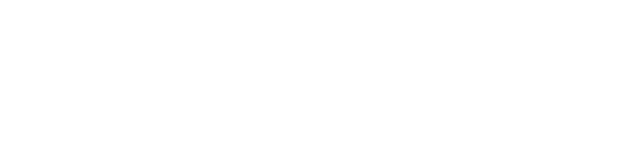
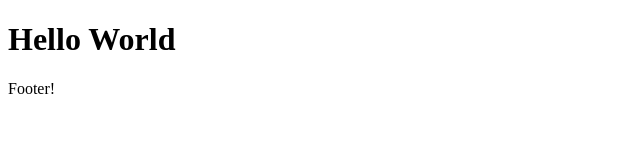
Before and after one commit to maks2809/my-task-2, a plain HTML site: page index.html in a window 1280 px wide. Shown: the whole page, without its empty margins (0-640 px from the left). Drawn offline with Linux system fonts and the light colour scheme.

Commit message:
add a title level 1

```diff
--- a/index.html
+++ b/index.html
@@ -7,7 +7,8 @@
 </head>
 <body>
     <header></header>
+    <h1>Hello World</h1>
     <main></main>
-    <footer></footer>
+    <footer>Footer!</footer>
 </body>
 </html>
```
